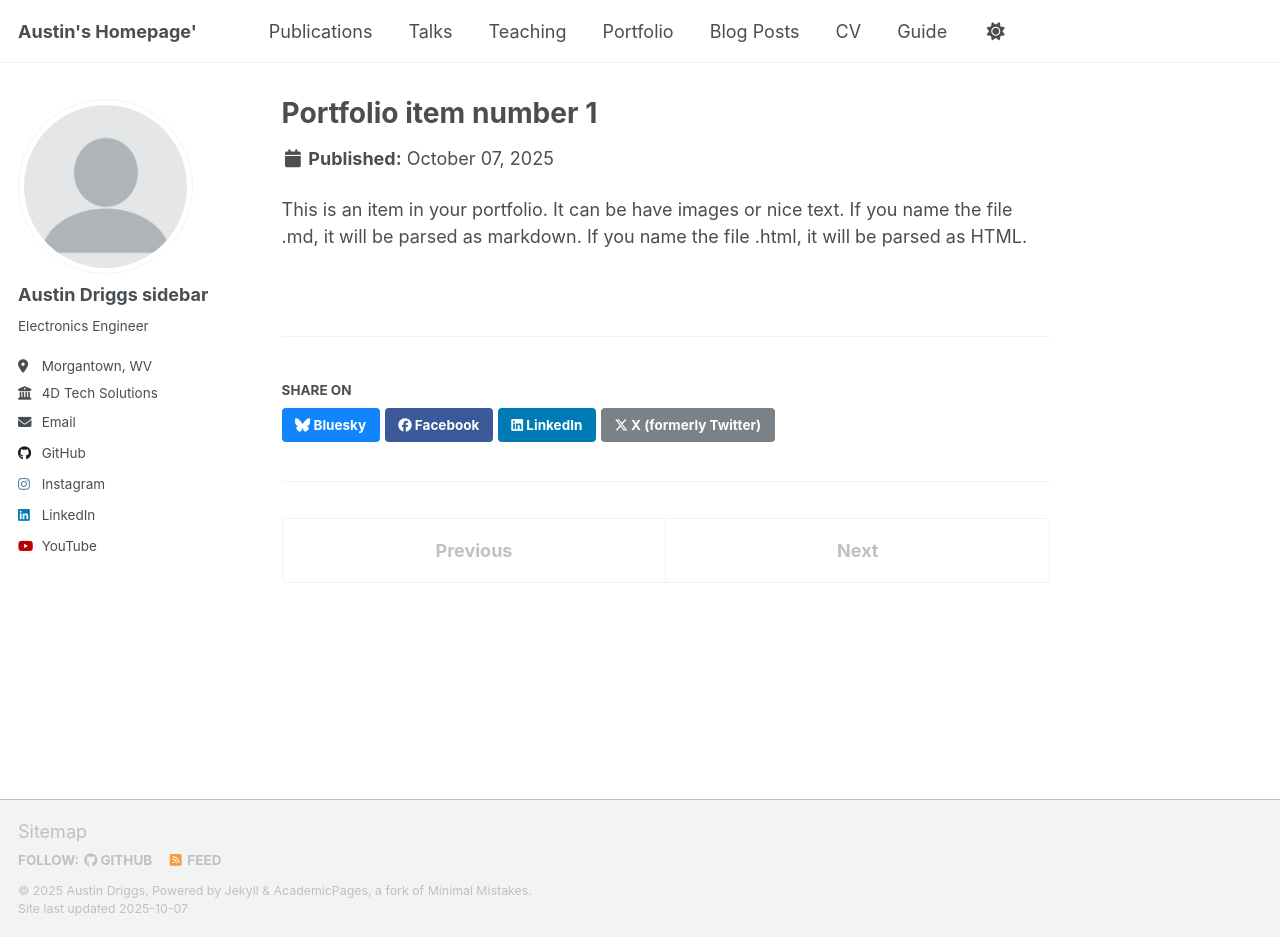
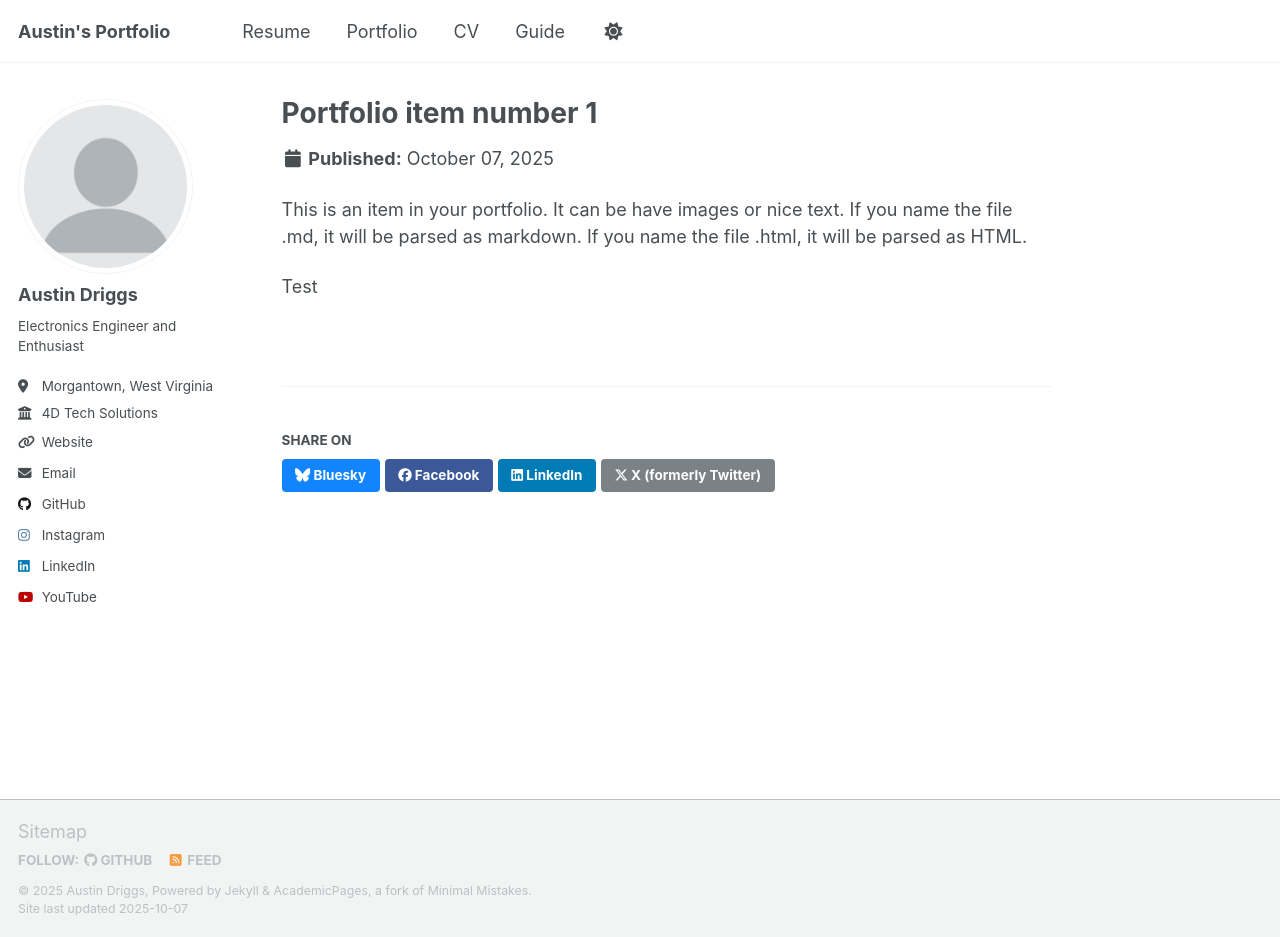
Before and after one commit to austindriggs/austindriggs.github.io, a Jekyll site: the page built from _portfolio/portfolio-1.md, in a window 1280 px wide and 937 px high. Built offline with Jekyll 4.4.1, drawn with Linux system fonts in a browser that asks for light colours; a script that is not in the unit is left out.

```diff
--- a/_config.yml
+++ b/_config.yml
@@ -9,11 +9,11 @@
 # Basic Site Settings
 locale                   : "en-US"
 site_theme               : "default" # Currently available options are "default", "air"
-title                    : "Austin's Homepage'"
+title                    : "Austin's Portfolio"
 title_separator          : "-"
 name                     : &name "Austin Driggs"
-description              : &description "Austin Driggs webpage for things"   # Update this with a general description of your site, this is the default if not overridden by a page
-url                      : https://academicpages.github.io # The base hostname & protocol for your site e.g. "https://[your GitHub username].github.io",
+description              : &description "My academic and professional portfilio."   # Update this with a general description of your site, this is the default if not overridden by a page
+url                      : https://austindriggs.github.io # The base hostname & protocol for your site e.g. "https://[your GitHub username].github.io",
                                                            # or if you already have some other page hosted on Github then use "https://[your GitHub username].github.io/[Your Repo Name]"
 baseurl                  : "" # the subpath of your site, e.g. "/blog"
 repository               : "austindriggs.github.io"
@@ -24,12 +24,12 @@ repository               : "austindriggs.github.io"
 author:
   # Biographic information
   avatar           : "profile.png"
-  name             : "Austin Driggs sidebar"
+  name             : "Austin Driggs"
   pronouns         : # example: "she/her"
-  bio              : "Electronics Engineer"
-  location         : "Morgantown, WV"
+  bio              : "Electronics Engineer and Enthusiast"
+  location         : "Morgantown, West Virginia"
   employer         : "4D Tech Solutions"
-  uri              : # URL
+  uri              : https://4dtechsolutions.com
   email            : "austin26driggs@gmail.com"
 
   # Academic websites
--- a/_portfolio/portfolio-1.md
+++ b/_portfolio/portfolio-1.md
@@ -5,3 +5,5 @@ collection: portfolio
 ---
 
 This is an item in your portfolio. It can be have images or nice text. If you name the file .md, it will be parsed as markdown. If you name the file .html, it will be parsed as HTML.
+
+Test
```
Also changed, not shown: _data/navigation.yml (+2 -14 lines), _portfolio/portfolio-2.html (deleted, +0 -7 lines).
